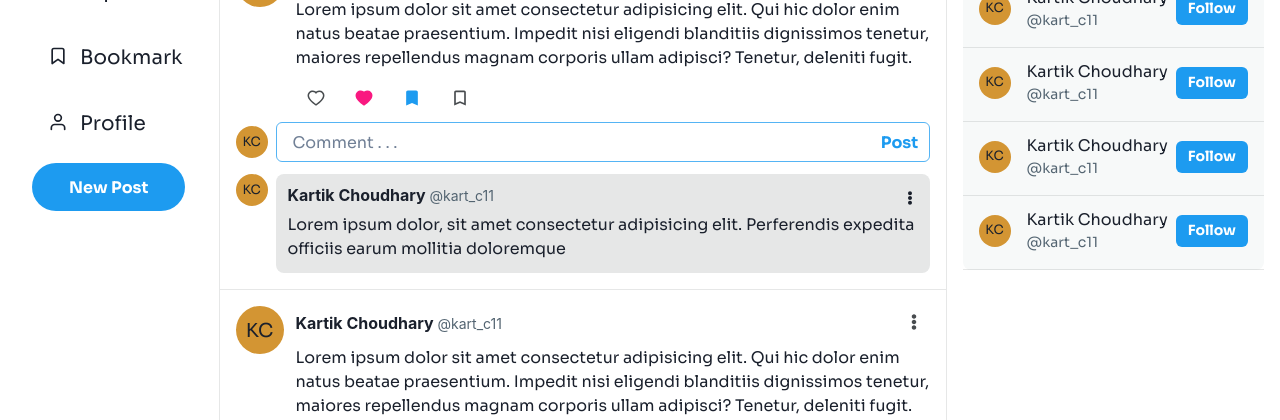
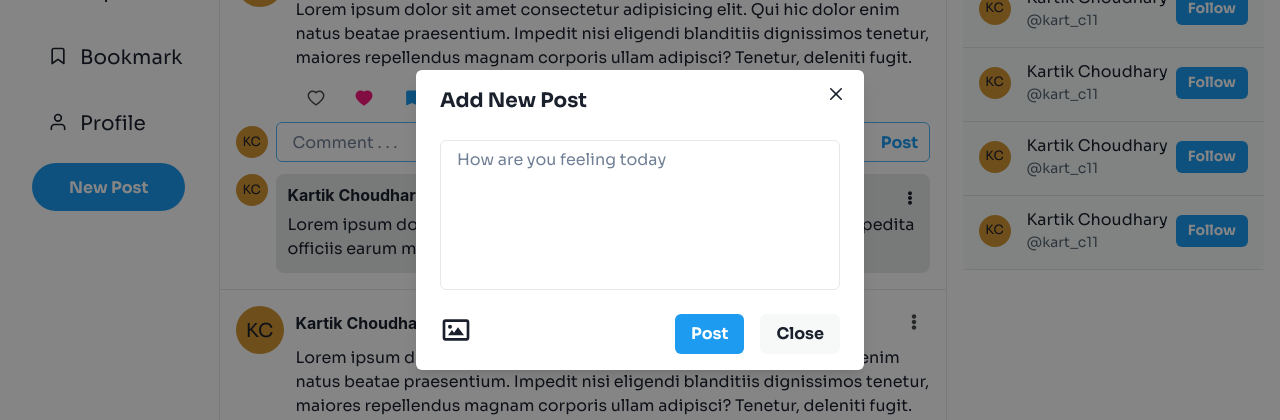
Before and after one commit to kart-c/socially, a React (Create React App) app: page / in a window 1280 px wide. Both pictures are taken after a click on the button "New Post". Shown: the part 180-600 px from the top of the page. Built offline with nearby package versions, Linux system fonts and the light colour scheme; what miragejs would draw is missing.

Commit message:
feat: add modal for new post

```diff
--- a/src/App.js
+++ b/src/App.js
@@ -1,11 +1,12 @@
 import React from 'react';
-import { Container } from '@chakra-ui/react';
-import { LeftNav, RightAside } from 'Components';
+import { Container, useDisclosure } from '@chakra-ui/react';
+import { LeftNav, PostModal, RightAside } from 'Components';
 import { Home, Login, Signup } from 'Pages';
 import { Route, Routes, useLocation } from 'react-router-dom';
 import './App.css';
 
 function App() {
+	const { isOpen, onOpen, onClose } = useDisclosure();
 	const { pathname } = useLocation();
 	return (
 		<Container
@@ -17,9 +18,12 @@ function App() {
 				pathname.slice(1) === 'login' || pathname.slice(1) === 'signup' ? 'center' : 'unset'
 			}
 		>
-			{pathname.slice(1) === 'login' || pathname.slice(1) === 'signup' ? null : <LeftNav />}
+			<PostModal onClose={onClose} isOpen={isOpen} />
+			{pathname.slice(1) === 'login' || pathname.slice(1) === 'signup' ? null : (
+				<LeftNav onOpen={onOpen} />
+			)}
 			<Routes>
-				<Route path="/" element={<Home />} />
+				<Route path="/" element={<Home onOpen={onOpen} />} />
 				<Route path="/login" element={<Login />} />
 				<Route path="/signup" element={<Signup />} />
 			</Routes>
--- a/src/Components/LeftNav/LeftNav.jsx
+++ b/src/Components/LeftNav/LeftNav.jsx
@@ -2,7 +2,7 @@ import { Button, Flex, Heading, Text } from '@chakra-ui/react';
 import { Link, NavLink } from 'react-router-dom';
 import { FiHome, FiHash, FiBookmark, FiUser, FiPlusCircle } from 'react-icons/fi';
 
-const LeftNav = () => {
+const LeftNav = ({ onOpen }) => {
 	const activeLink = ({ isActive }) => (isActive ? { fontWeight: 'bold' } : '');
 
 	return (
@@ -84,9 +84,7 @@ const LeftNav = () => {
 				</Text>
 			</Flex>
 			<Flex
-				as={NavLink}
-				// style={activeLink}
-				to="/"
+				as={'button'}
 				align="center"
 				fontSize="20"
 				pl="4"
@@ -102,6 +100,7 @@ const LeftNav = () => {
 				_hover={{
 					bgColor: 'gray.200',
 				}}
+				onClick={onOpen}
 			>
 				<FiPlusCircle display="inline" />
 			</Flex>
@@ -151,6 +150,7 @@ const LeftNav = () => {
 				borderRadius="100px"
 				py="6"
 				display={{ base: 'none', mySm: 'inline-flex' }}
+				onClick={onOpen}
 			>
 				New Post
 			</Button>
--- /dev/null
+++ b/src/Components/PostModal/PostModal.jsx
@@ -0,0 +1,59 @@
+import React from 'react';
+import {
+	Button,
+	Flex,
+	FormLabel,
+	Input,
+	Modal,
+	ModalBody,
+	ModalCloseButton,
+	ModalContent,
+	ModalFooter,
+	ModalHeader,
+	ModalOverlay,
+	Textarea,
+} from '@chakra-ui/react';
+import { BiImage } from 'react-icons/bi';
+
+const PostModal = ({ onClose, isOpen }) => {
+	return (
+		<>
+			<Modal onClose={onClose} isOpen={isOpen} isCentered>
+				<ModalOverlay />
+				<ModalContent>
+					<ModalHeader>Add New Post</ModalHeader>
+					<ModalCloseButton />
+					<ModalBody>
+						<Textarea
+							resize="none"
+							rows="6"
+							maxLength="200"
+							placeholder="How are you feeling today"
+						></Textarea>
+					</ModalBody>
+					<ModalFooter>
+						<Flex position="relative" align="center" mr="auto">
+							<FormLabel cursor="pointer">
+								<Input
+									type="file"
+									position="absolute"
+									opacity="0"
+									bgColor="red.100"
+									p="0"
+									visibility="hidden"
+								/>
+								<BiImage fontSize="32px" />
+							</FormLabel>
+						</Flex>
+						<Button onClick={onClose} variant="brand" mr="4">
+							Post
+						</Button>
+						<Button onClick={onClose}>Close</Button>
+					</ModalFooter>
+				</ModalContent>
+			</Modal>
+		</>
+	);
+};
+
+export { PostModal };
--- a/src/Components/index.js
+++ b/src/Components/index.js
@@ -3,3 +3,4 @@ export { PgWrapper } from './PgWrapper/PgWrapper';
 export { Post } from './Post/Post';
 export { Comment } from './Comment/Comment';
 export { RightAside } from './RightAside/RightAside';
+export { PostModal } from './PostModal/PostModal';
--- a/src/Pages/Home/Home.jsx
+++ b/src/Pages/Home/Home.jsx
@@ -3,7 +3,7 @@ import { Avatar, Box, Flex, Text } from '@chakra-ui/react';
 import { FiPlusCircle } from 'react-icons/fi';
 import { PgWrapper, Post } from 'Components';
 
-const Home = () => {
+const Home = ({ onOpen }) => {
 	return (
 		<>
 			<PgWrapper>
@@ -13,10 +13,10 @@ const Home = () => {
 					</Text>
 					<Flex gap="3" align="flex-end">
 						<Avatar name="Kartik Choudhary" src="https://" />
-						<Text fontSize="lg" mb="1" color="gray.300" cursor="text" flexGrow="1">
+						<Text fontSize="lg" mb="1" color="gray.300" cursor="text" flexGrow="1" onClick={onOpen}>
 							What's Happening?
 						</Text>
-						<Box color="brand.500" bgColor="#fff" mb="1.5" cursor="pointer">
+						<Box color="brand.500" bgColor="#fff" mb="1.5" cursor="pointer" onClick={onOpen}>
 							<FiPlusCircle fontSize="24px" />
 						</Box>
 					</Flex>
```
